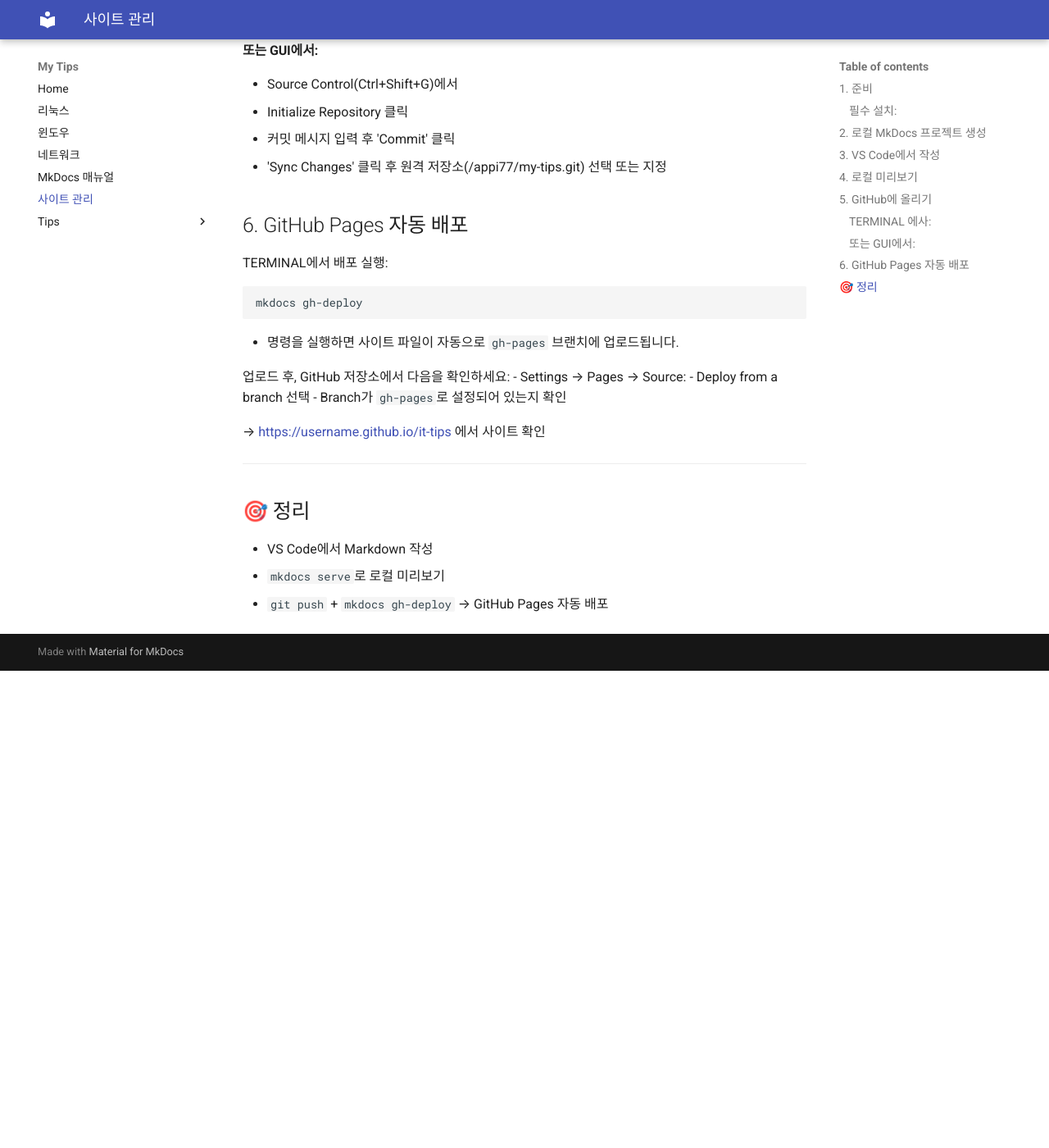
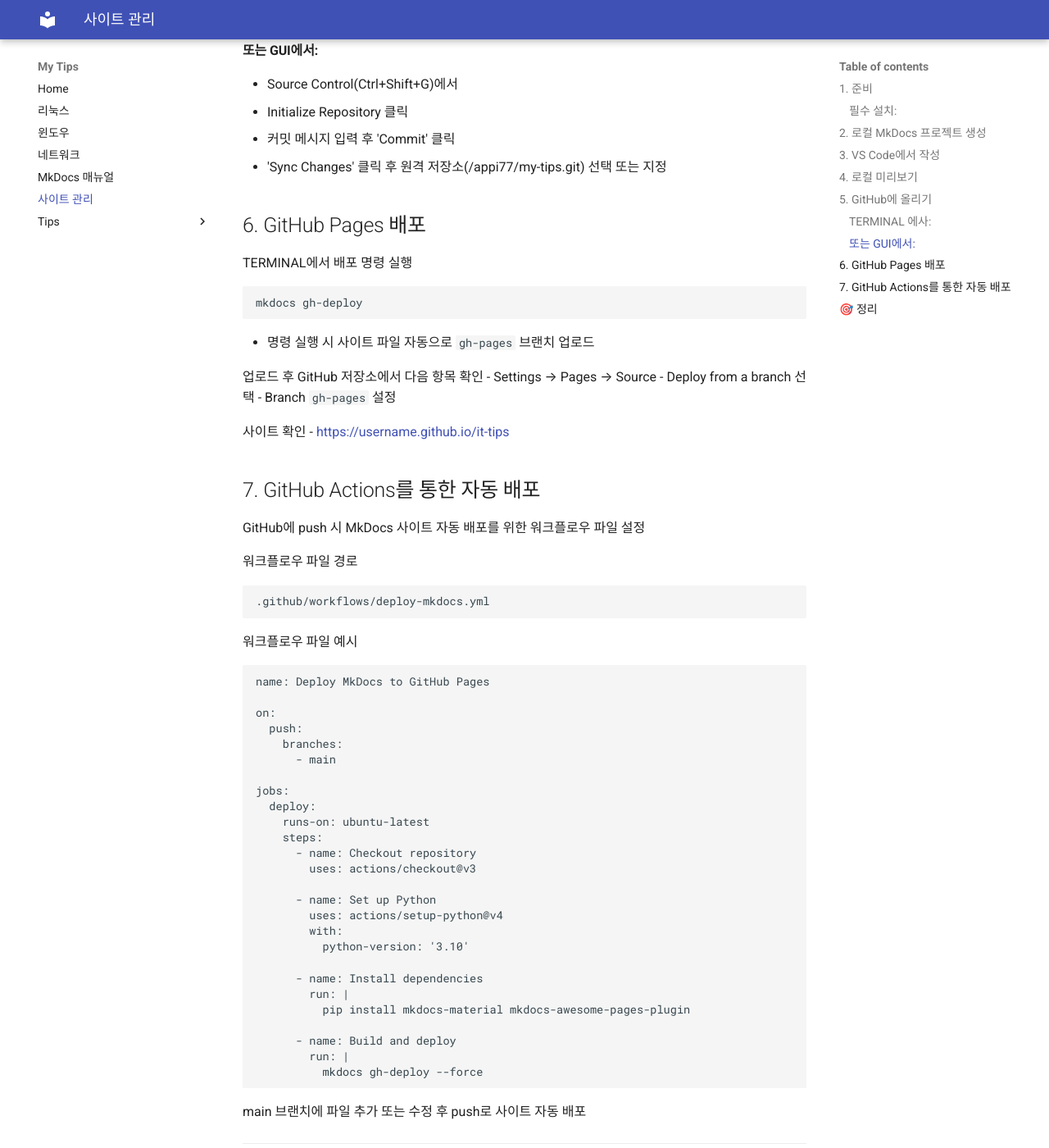
Before and after one commit to appi77/my-tips, an MkDocs documentation site: the page built from docs/9_site_management.md, in a window 1280 px wide and 1400 px high, scrolled down 1807 px. Shown: the whole window at 82% size. Built offline with MkDocs 1.6.1 and Material for MkDocs 9.7.7, drawn with Linux system fonts in a browser that asks for light colours; before the commit the page ends 2625 px from its top, so only the background shows below that; some of the changed text lies outside the part shown.

Commit message:
Update site management documentation and add GitHub Actions workflow for automatic MkDocs deployment

````diff
--- a/docs/9_site_management.md
+++ b/docs/9_site_management.md
@@ -90,19 +90,63 @@
 - 'Sync Changes' 클릭 후 원격 저장소(/appi77/my-tips.git) 선택 또는 지정
 
 
-## 6. GitHub Pages 자동 배포
-TERMINAL에서 배포 실행:
+## 6. GitHub Pages 배포
+
+TERMINAL에서 배포 명령 실행
 ```bash
 mkdocs gh-deploy
 ```
-- 명령을 실행하면 사이트 파일이 자동으로 `gh-pages` 브랜치에 업로드됩니다.
+- 명령 실행 시 사이트 파일 자동으로 `gh-pages` 브랜치 업로드
 
-업로드 후, GitHub 저장소에서 다음을 확인하세요:
-- Settings → Pages → Source:
+업로드 후 GitHub 저장소에서 다음 항목 확인
+- Settings → Pages → Source
   - Deploy from a branch 선택
-  - Branch가 `gh-pages`로 설정되어 있는지 확인
+  - Branch `gh-pages` 설정
 
-→ [https://username.github.io/it-tips](https://username.github.io/it-tips) 에서 사이트 확인
+사이트 확인
+- [https://username.github.io/it-tips](https://username.github.io/it-tips)
+
+
+## 7. GitHub Actions를 통한 자동 배포
+
+GitHub에 push 시 MkDocs 사이트 자동 배포를 위한 워크플로우 파일 설정
+
+워크플로우 파일 경로
+```
+.github/workflows/deploy-mkdocs.yml
+```
+
+워크플로우 파일 예시
+```yaml
+name: Deploy MkDocs to GitHub Pages
+
+on:
+  push:
+    branches:
+      - main
+
+jobs:
+  deploy:
+    runs-on: ubuntu-latest
+    steps:
+      - name: Checkout repository
+        uses: actions/checkout@v3
+
+      - name: Set up Python
+        uses: actions/setup-python@v4
+        with:
+          python-version: '3.10'
+
+      - name: Install dependencies
+        run: |
+          pip install mkdocs-material mkdocs-awesome-pages-plugin
+
+      - name: Build and deploy
+        run: |
+          mkdocs gh-deploy --force
+```
+
+main 브랜치에 파일 추가 또는 수정 후 push로 사이트 자동 배포
 
 ---
 
@@ -113,3 +157,4 @@
 - VS Code에서 Markdown 작성
 - `mkdocs serve`로 로컬 미리보기
 - `git push` + `mkdocs gh-deploy` → GitHub Pages 자동 배포
+.
````
Also changed, not shown: 1 other file.
